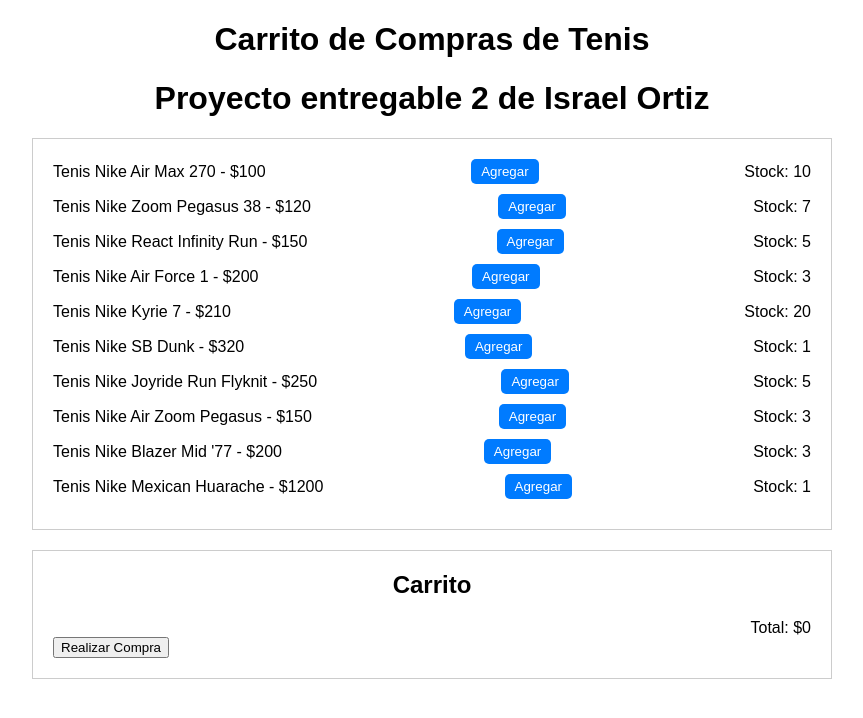
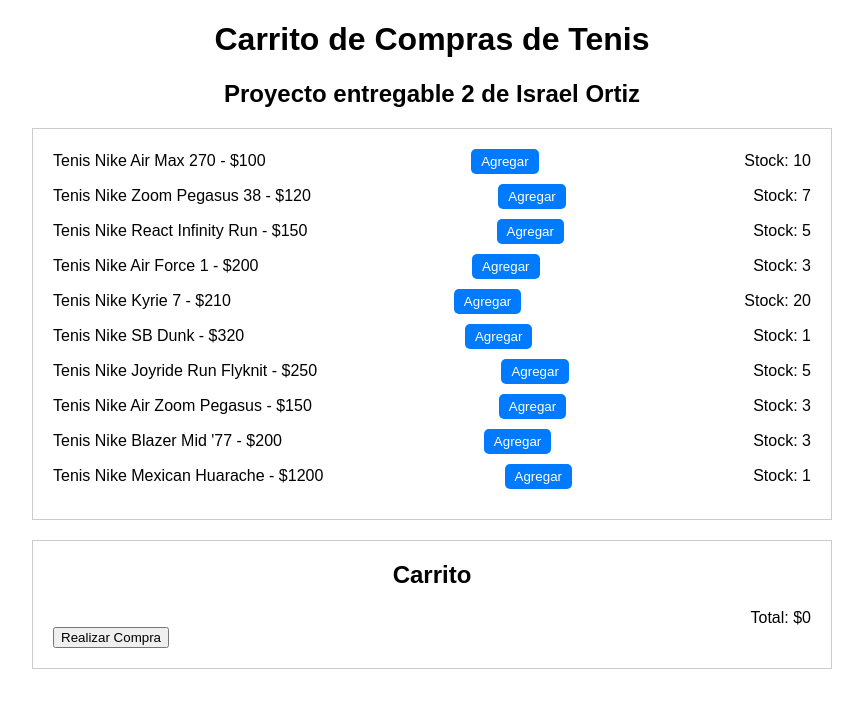
Before and after one commit to Barushv/ENTREGABLE-FINAL, a plain HTML site: page index.html in a window 1280 px wide. Shown: the whole page, without its empty margins (208-1071 px from the left). Drawn offline with Linux system fonts and the light colour scheme.

Commit message:
Modificacion al HTML

```diff
--- a/index.html
+++ b/index.html
@@ -13,7 +13,7 @@
 
     <div class="container">
         <h1>Carrito de Compras de Tenis</h1>
-        <h1>Proyecto entregable 2 de Israel Ortiz</h1>
+        <h2>Proyecto entregable 2 de Israel Ortiz</h2>
         <div class="productos" id="productos-container">
 
         </div>
```
